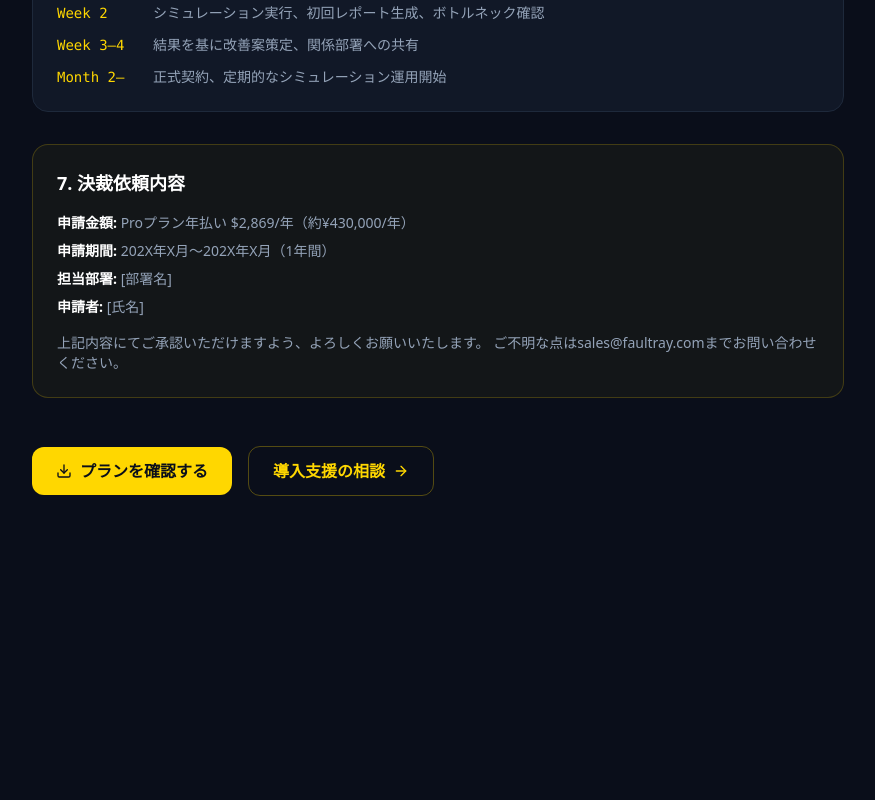
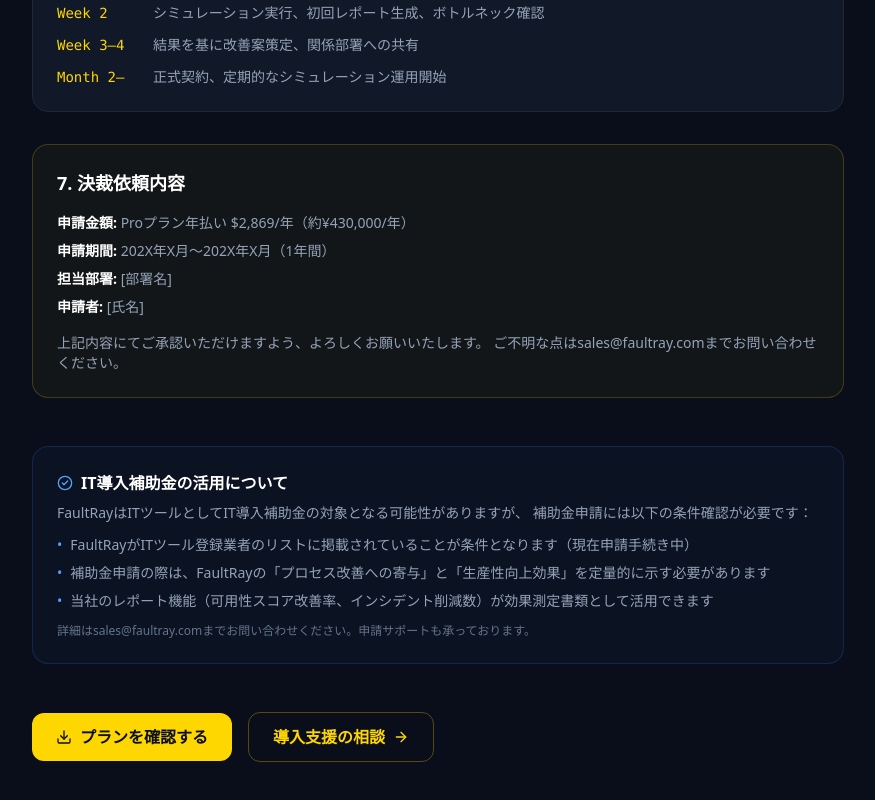
Before and after one commit to mattyopon/faultray, a Next.js app in the folder apps/web/: page /ringi in a window 1280 px wide. Shown: the part 1885-2685 px from the top of the page, without its empty margins (202-1077 px from the left). Before the commit the page ends 2461 px from the top, so only its background shows below. Built offline with nearby package versions, Linux system fonts and the light colour scheme; no server answers.

Commit message:
fix(high/medium): JP-06 IT補助金説明を稟議書ページに追加

```diff
--- a/apps/web/src/app/ringi/page.tsx
+++ b/apps/web/src/app/ringi/page.tsx
@@ -178,6 +178,35 @@ export default function RingiPage() {
         </section>
       </div>
 
+      {/* JP-06: IT導入補助金との相性 */}
+      <div className="mt-12 p-6 rounded-2xl border border-blue-500/20 bg-blue-500/[0.04]">
+        <h3 className="text-base font-bold text-white mb-2 flex items-center gap-2">
+          <CheckCircle2 size={16} className="text-blue-400" />
+          IT導入補助金の活用について
+        </h3>
+        <p className="text-sm text-[#94a3b8] mb-3">
+          FaultRayはITツールとしてIT導入補助金の対象となる可能性がありますが、
+          補助金申請には以下の条件確認が必要です：
+        </p>
+        <ul className="space-y-2 text-sm text-[#94a3b8]">
+          <li className="flex items-start gap-2">
+            <span className="text-blue-400 shrink-0">•</span>
+            <span>FaultRayがITツール登録業者のリストに掲載されていることが条件となります（現在申請手続き中）</span>
+          </li>
+          <li className="flex items-start gap-2">
+            <span className="text-blue-400 shrink-0">•</span>
+            <span>補助金申請の際は、FaultRayの「プロセス改善への寄与」と「生産性向上効果」を定量的に示す必要があります</span>
+          </li>
+          <li className="flex items-start gap-2">
+            <span className="text-blue-400 shrink-0">•</span>
+            <span>当社のレポート機能（可用性スコア改善率、インシデント削減数）が効果測定書類として活用できます</span>
+          </li>
+        </ul>
+        <p className="text-xs text-[#64748b] mt-3">
+          詳細はsales@faultray.comまでお問い合わせください。申請サポートも承っております。
+        </p>
+      </div>
+
       {/* Actions */}
       <div className="mt-12 flex flex-wrap items-center gap-4">
         <a
```
